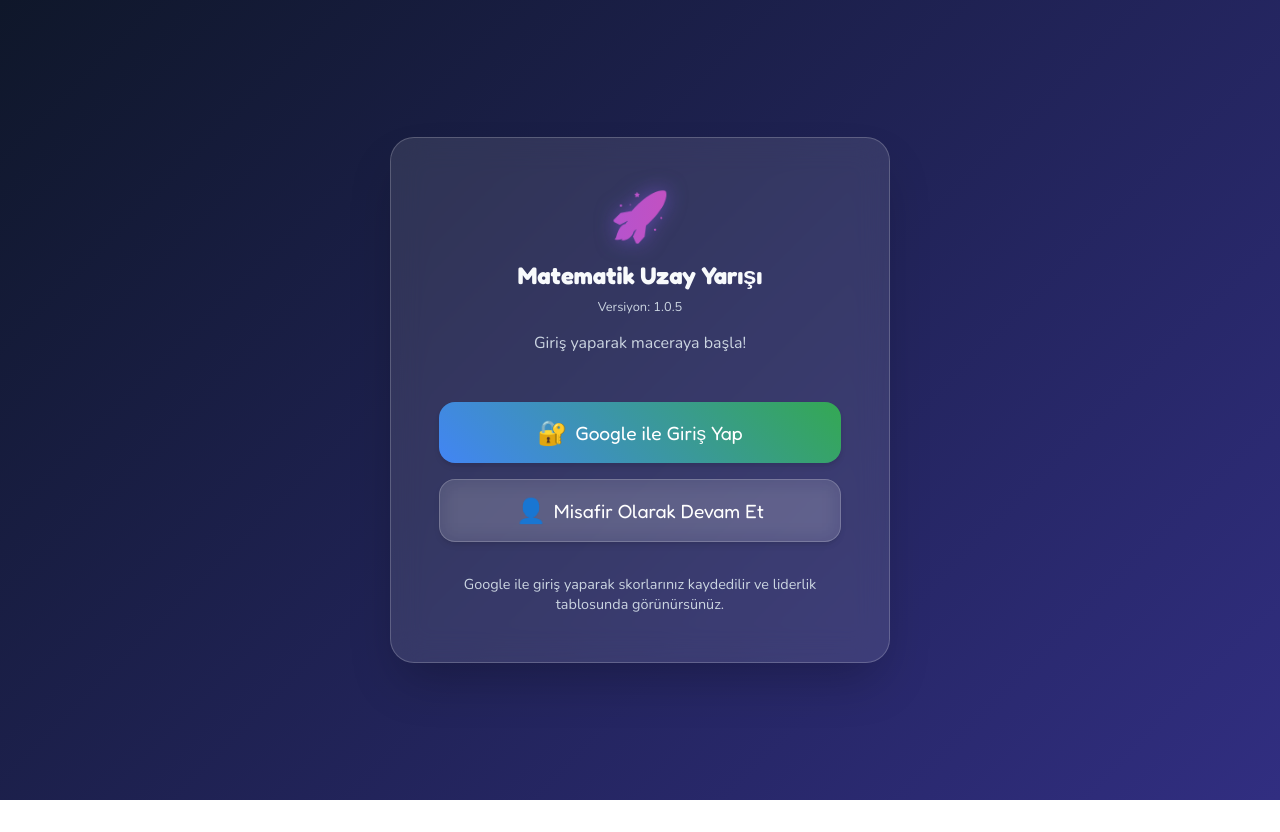
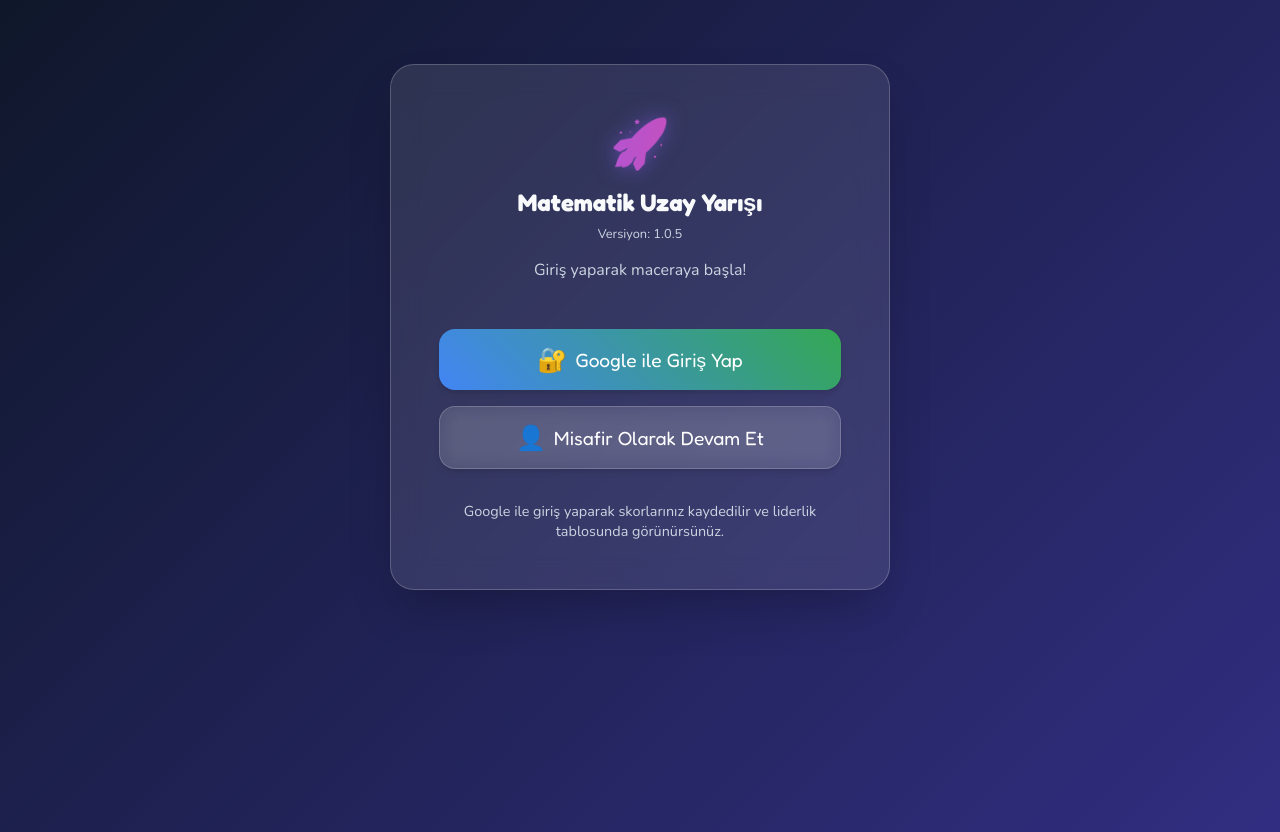
Before and after one commit to BakiSonmez78/uzay-yar-, a React (Vite) app: page / in a window 1280 px wide. Before the commit the page ends 800 px from the top, so only its background shows below. Built offline with nearby package versions, Linux system fonts and the light colour scheme; no server answers.

Commit message:
Fixed vertical line issue on desktop web version

```diff
--- a/src/index.css
+++ b/src/index.css
@@ -54,6 +54,7 @@
   flex-direction: column;
   justify-content: center;
   align-items: center;
+  position: relative;
 }
 
 /* Desktop: add max-width and more padding */
@@ -63,6 +64,12 @@
     padding: 2rem;
     height: auto;
     min-height: 100vh;
+    display: block; /* Remove flex on desktop */
+  }
+
+  body {
+    align-items: flex-start; /* Prevent centering issues */
+    padding-top: 2rem;
   }
 }
 
```
